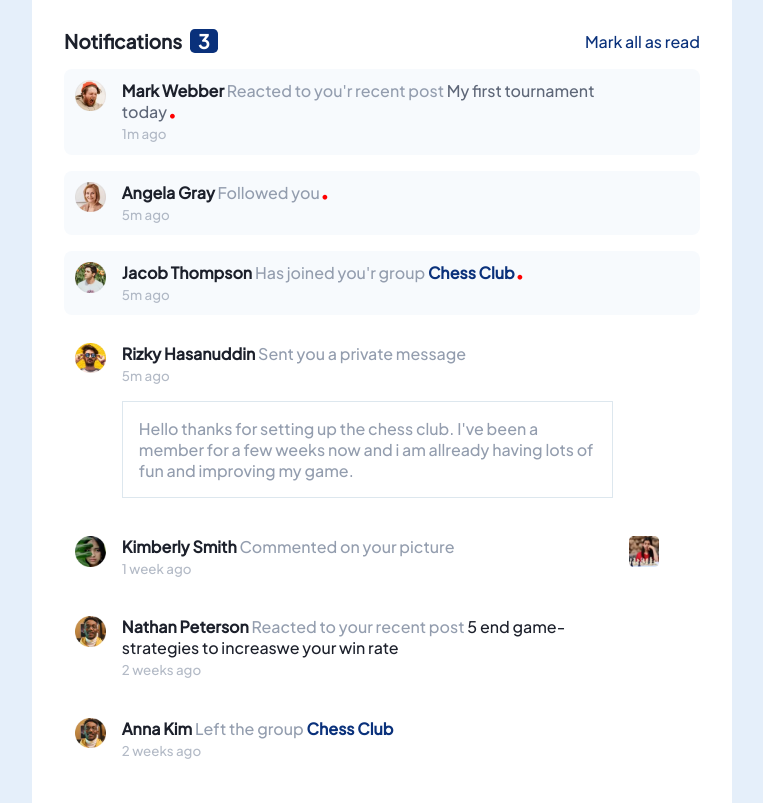
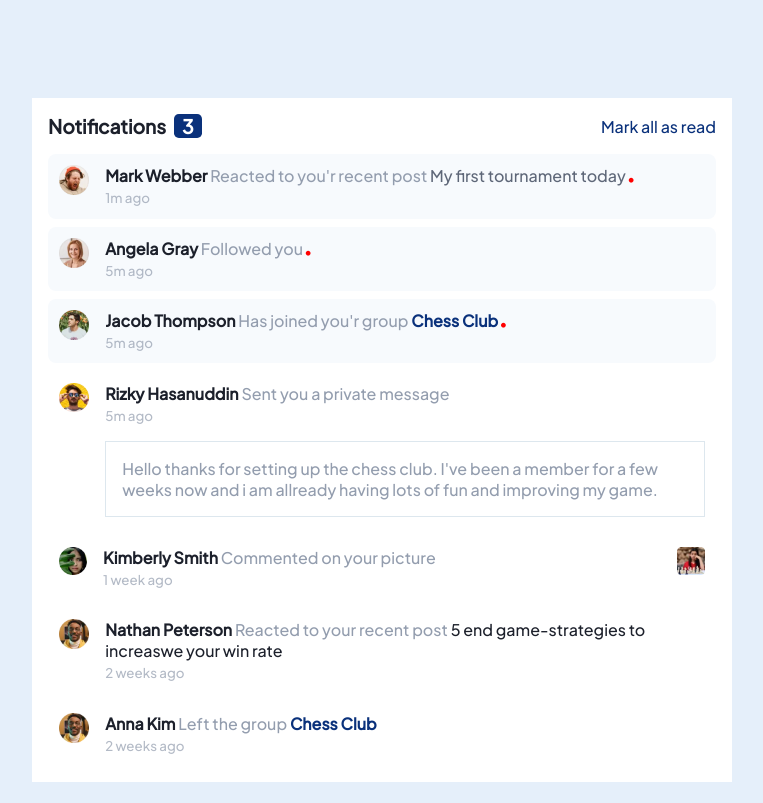
Before and after one commit to ashleywaudbydev/notification-page, a plain HTML site: page index.html in a window 1280 px wide. Shown: the whole page, without its empty margins (258-1021 px from the left). Drawn offline with Linux system fonts and the light colour scheme.

Commit message:
Update style.css

```diff
--- a/css/style.css
+++ b/css/style.css
@@ -28,7 +28,6 @@ body{
     background-color: var(--Light-grayish-blue-1);
     font-size: 16px;
     font-family: 'Plus Jakarta Sans', sans-serif;
-
 }
 
 .container{
@@ -37,8 +36,7 @@ body{
     justify-content: center;
     background-color: white;
     padding: 1rem;
-
-
+    height: 100%
 
 }
 
@@ -50,7 +48,6 @@ header{
     justify-content: space-between;
     margin-bottom: 1rem;
     color: var(--Blue);
-
 }
 
 header p:hover, .chess:hover{
@@ -93,10 +90,11 @@ h4{
 .notifications{
     display: flex;
     flex-direction: column;
-    gap: 1rem;
+    gap: 0.5rem;
+
 }
 .notification-text{
-    width: 80%;
+    width: 100%;
 }
 
 /*----------NOTIFICATIONS IMAGE STYLES------------*/
@@ -163,15 +161,14 @@ small{
 
 @media(min-width: 675px){
     .container{
-        padding: 2rem;
+        padding: 1rem;
+        margin-top: 5rem;
         max-width: 700px;
-
-
-
+        height: auto;
 
     }
 
     body{
         height: 100vh;
-
+    }
 }
```
